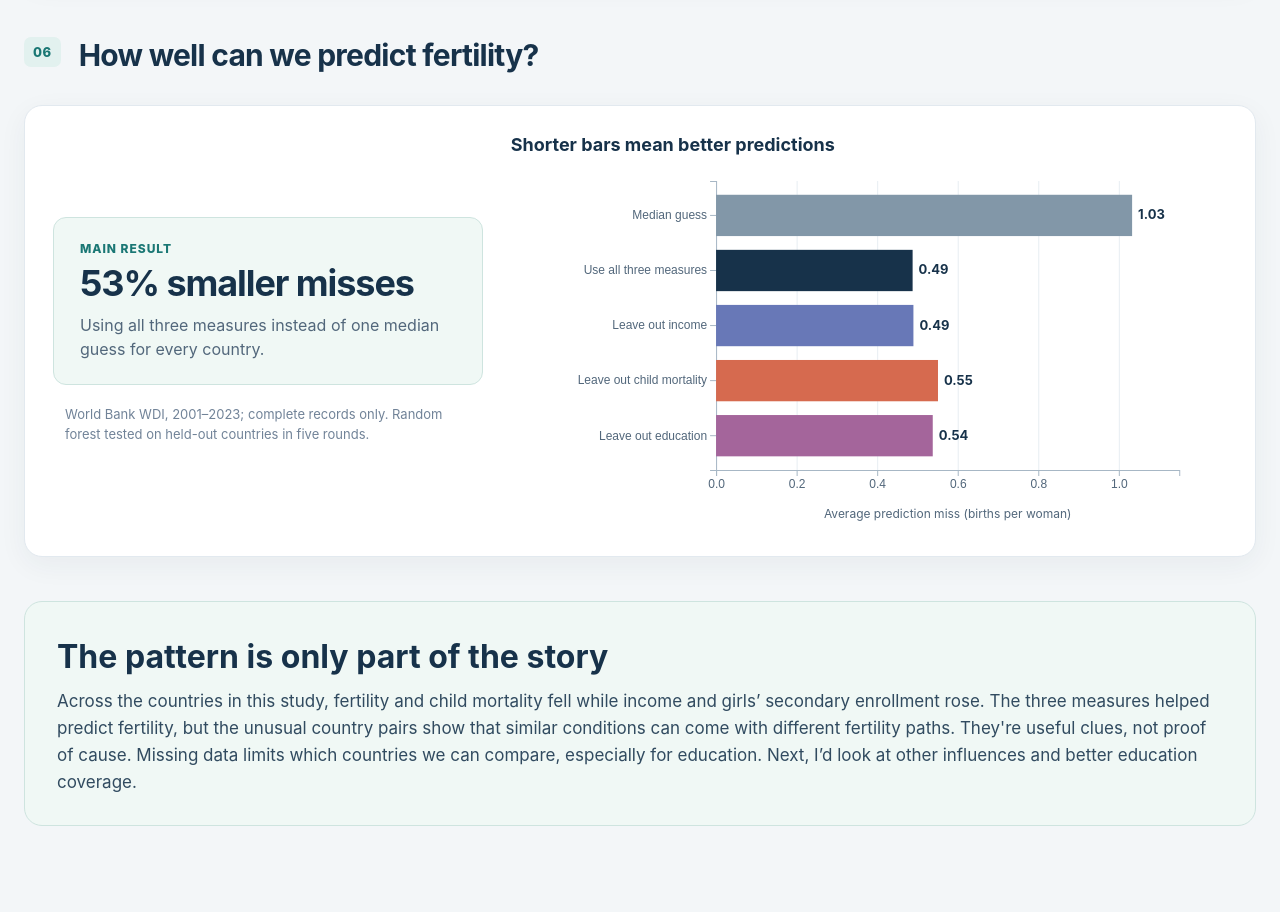
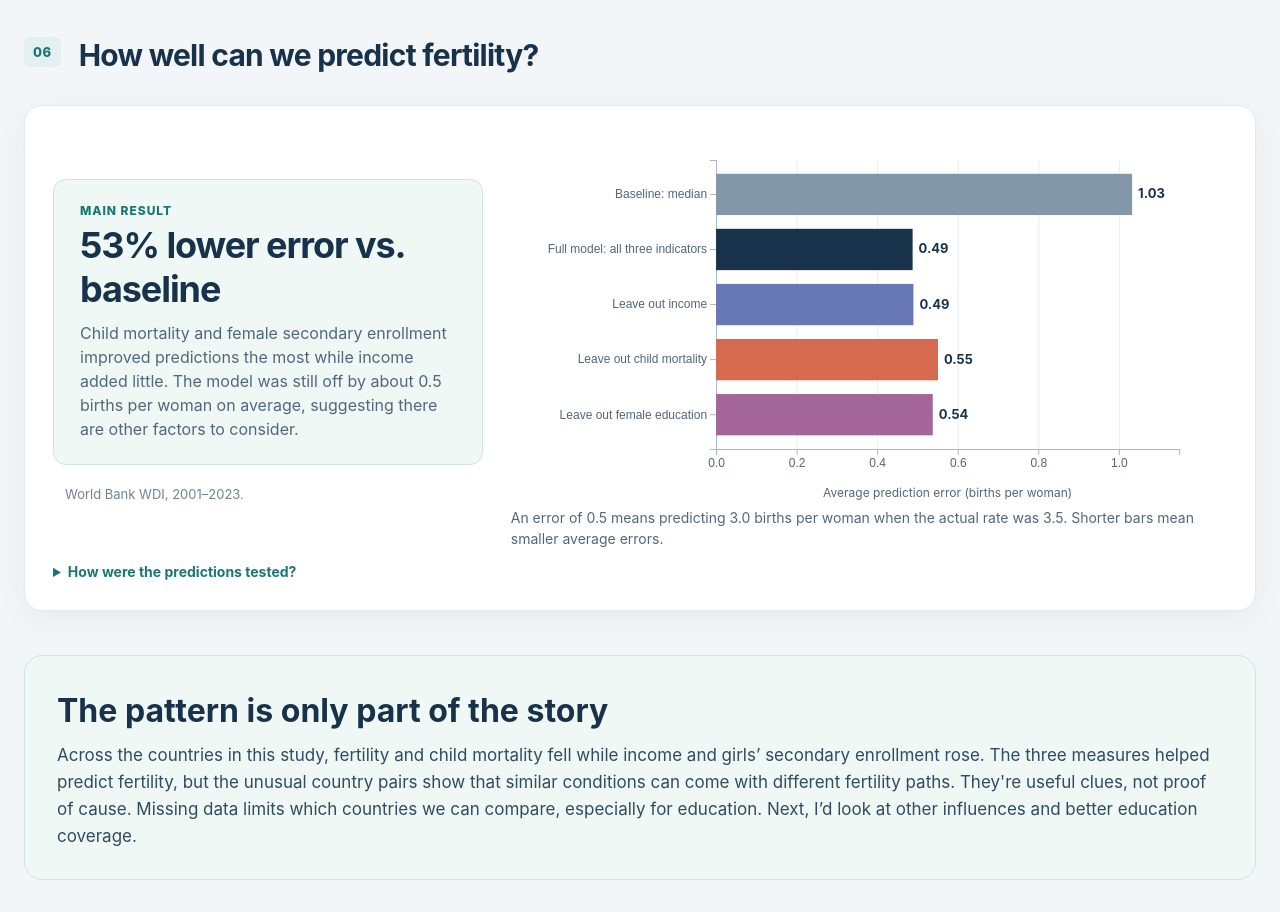
Before and after one commit to LinhNguyen2901/beyond-birth-rate, a React app in the folder frontend/: page / in a window 1280 px wide. Shown: the part 7400-8312 px from the top of the page. Before the commit the page ends 8258 px from the top, so only its background shows below. Built offline with nearby package versions, Linux system fonts and the light colour scheme; the HTML template or start-up script is replaced by a standard one.

Commit message:
update section 6

```diff
--- a/frontend/src/App.css
+++ b/frontend/src/App.css
@@ -294,6 +294,11 @@
 .model-takeaway { padding: 23px 26px; border: 1px solid #cee4df; border-radius: 13px; background: #f0f8f5; }
 .model-takeaway > div:first-child > span { display: block; margin-bottom: 5px; color: #1a7774; font-size: 12px; font-weight: 800; letter-spacing: .08em; text-transform: uppercase; }
 .model-takeaway > div:first-child > strong { display: block; margin-bottom: 8px; color: #17324a; font-size: clamp(26px, 4vw, 36px); letter-spacing: -.03em; }
+.model-takeaway p { margin: 10px 0 0; line-height: 1.5; }
+.model-error-note { margin: 0; color: #52677b; font-size: 14px; line-height: 1.5; }
+.model-method { margin-top: 12px; color: #52677b; font-size: 14px; line-height: 1.5; }
+.model-method summary { width: fit-content; color: #1a7774; font-weight: 700; cursor: pointer; }
+.model-method p { margin: 8px 0 0; }
 .model-card .model-source { margin: 0 12px; line-height: 1.5; }
 .model-card svg { max-width: none; margin-top: 8px; }
 .model-card svg .value { fill: #17324a; font-size: 13px; font-weight: 700; }
--- a/frontend/src/components/ModelComparisonChart.jsx
+++ b/frontend/src/components/ModelComparisonChart.jsx
@@ -16,10 +16,10 @@ const colors = {
 }
 
 const labels = {
-  'Median baseline': 'Median guess',
-  'All three indicators': 'Use all three measures',
+  'Median baseline': 'Baseline: median',
+  'All three indicators': 'Full model: all three indicators',
   'Without GDP': 'Leave out income',
-  'Without education': 'Leave out education',
+  'Without education': 'Leave out female education',
   'Without mortality': 'Leave out child mortality',
 }
 const baseline = scores.find(d => d.name === 'Median baseline')
@@ -73,17 +73,17 @@ export default function ModelComparisonChart() {
       .attr('width', width + margin.left + margin.right - 5).attr('height', y.step())
       .attr('fill', 'transparent').attr('pointer-events', 'all')
       .attr('tabindex', 0)
-      .attr('aria-label', d => `${labels[d.name]}: average prediction miss ${d.mae.toFixed(3)} births per woman`)
+      .attr('aria-label', d => `${labels[d.name]}: average absolute prediction error ${d.mae.toFixed(3)} births per woman`)
     hits.on('mouseover.highlight', (event, d) => bars.filter(row => row.name === d.name).classed('is-active', true))
       .on('focus.highlight', (event, d) => bars.filter(row => row.name === d.name).classed('is-active', true))
       .on('mouseout.highlight', () => bars.classed('is-active', false))
       .on('blur.highlight', () => bars.classed('is-active', false))
     addTooltip(hits, chartRef.current, d =>
-      `${labels[d.name]}\nAverage prediction miss: ${d.mae.toFixed(3)} births per woman`
+      `${labels[d.name]}\nAverage prediction error: ${d.mae.toFixed(3)} births per woman`
     )
 
     chart.append('text').attr('x', width / 2).attr('y', height + 48)
-      .attr('text-anchor', 'middle').text(compact ? 'Average miss (births per woman)' : 'Average prediction miss (births per woman)')
+      .attr('text-anchor', 'middle').text(compact ? 'Average error (births per woman)' : 'Average prediction error (births per woman)')
   }, [chartWidth])
 
   return (
@@ -93,19 +93,23 @@ export default function ModelComparisonChart() {
           <div className="model-takeaway">
             <div>
               <span>Main result</span>
-              <strong>{improvement}% smaller misses</strong>
-              <p>Using all three measures instead of one median guess for every country.</p>
+              <strong>{improvement}% lower error vs. baseline</strong>
+              <p>Child mortality and female secondary enrollment improved predictions the most while income added little. The model was still off by about 0.5 births per woman on average, suggesting there are other factors to consider.</p>
             </div>
           </div>
-          <p className="chart-source model-source">World Bank WDI, 2001–2023; complete records only. Random forest tested on held-out countries in five rounds.</p>
+          <p className="chart-source model-source">World Bank WDI, 2001–2023.</p>
         </div>
         <div className="model-plot">
-          <h3>Shorter bars mean better predictions</h3>
-          <svg ref={chartRef} role="img" aria-label={`Average prediction miss in births per woman: ${baseline.mae.toFixed(2)} when predicting the training data's median fertility rate for every country, versus ${full.mae.toFixed(2)} using income, child mortality, and education. The last three bars leave out one measure each. Shorter bars are better.`} />
+          <svg ref={chartRef} role="img" aria-label={`Average prediction error in births per woman: ${baseline.mae.toFixed(2)} when predicting the training data's median fertility rate for every country, versus ${full.mae.toFixed(2)} using income, child mortality, and education. The last three bars leave out one measure each. Shorter bars are better.`} />
           <div className="chart-tooltip" aria-hidden="true" />
           <p className="chart-readout" aria-live="polite">Hover or focus a mark to see its exact values.</p>
+          <p className="model-error-note">An error of 0.5 means predicting 3.0 births per woman when the actual rate was 3.5. Shorter bars mean smaller average errors.</p>
         </div>
       </div>
+      <details className="model-method">
+        <summary>How were the predictions tested?</summary>
+        <p>We trained a random forest on country-year records from 2001–2023 and tested it on countries it had not seen, repeating this in five rounds. Every model used the same records. Records missing fertility, income, child mortality, or female secondary enrollment were excluded, so the result may not represent countries with less complete data.</p>
+      </details>
     </section>
   )
 }
```
